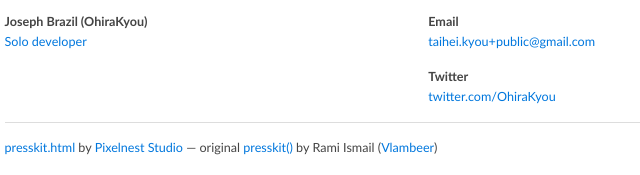
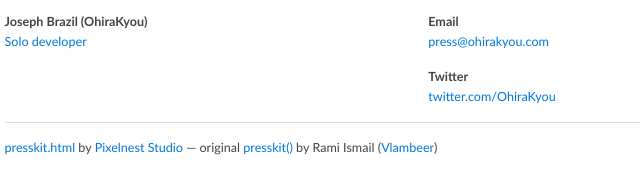
Before and after one commit to OhiraKyou/presskit, a plain HTML site: page index.html in a window 1280 px wide. Shown: the part 1377-1552 px from the top of the page, 378-1018 px from the left. Drawn offline with Linux system fonts and the light colour scheme.

Commit message:
Update press email

```diff
--- a/index.html
+++ b/index.html
@@ -177,7 +177,7 @@
                 <dt>Email</dt>
 
                 <dd>
-                  <a href="mailto:taihei.kyou+public@gmail.com">taihei.kyou+public@gmail.com</a>
+                  <a href="mailto:press@ohirakyou.com">press@ohirakyou.com</a>
 
                 </dd>
                 <dt>Twitter</dt>
```
Also changed, not shown: nytro/index.html (+1 -1 lines).
